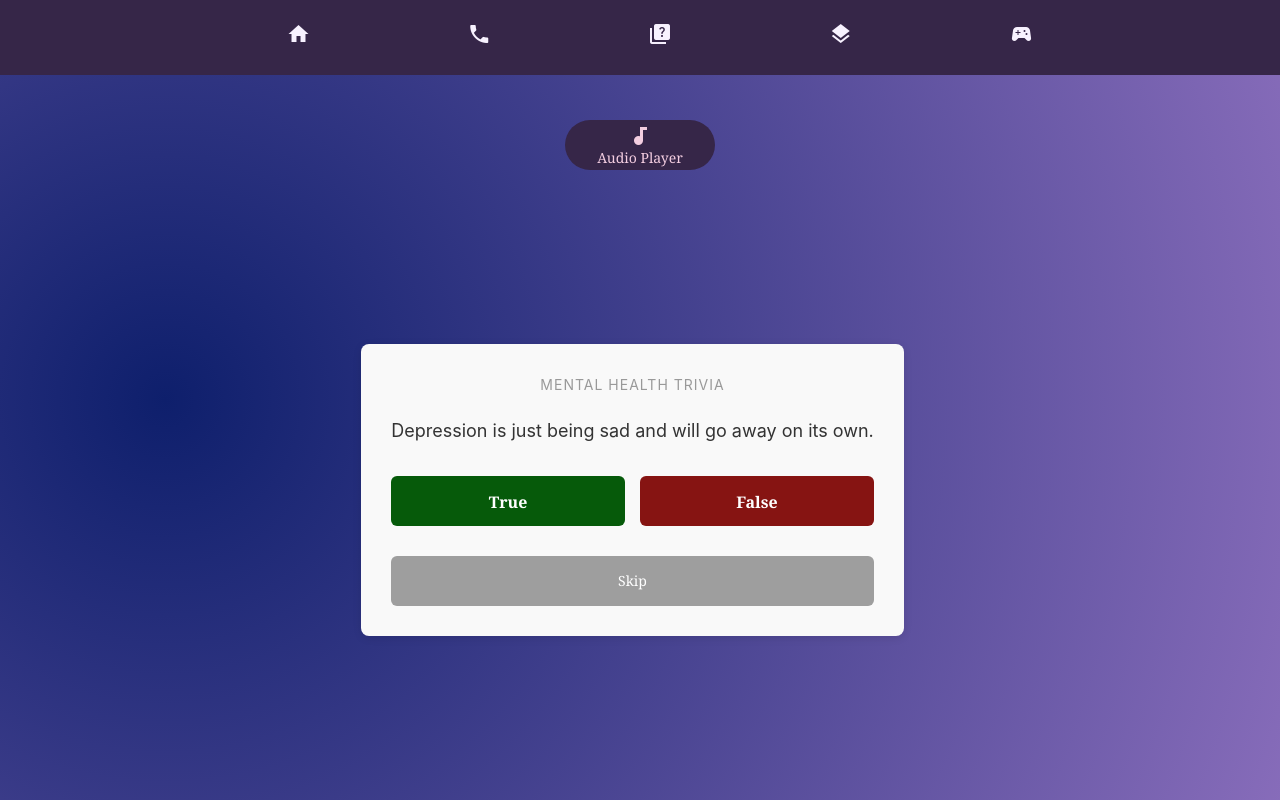
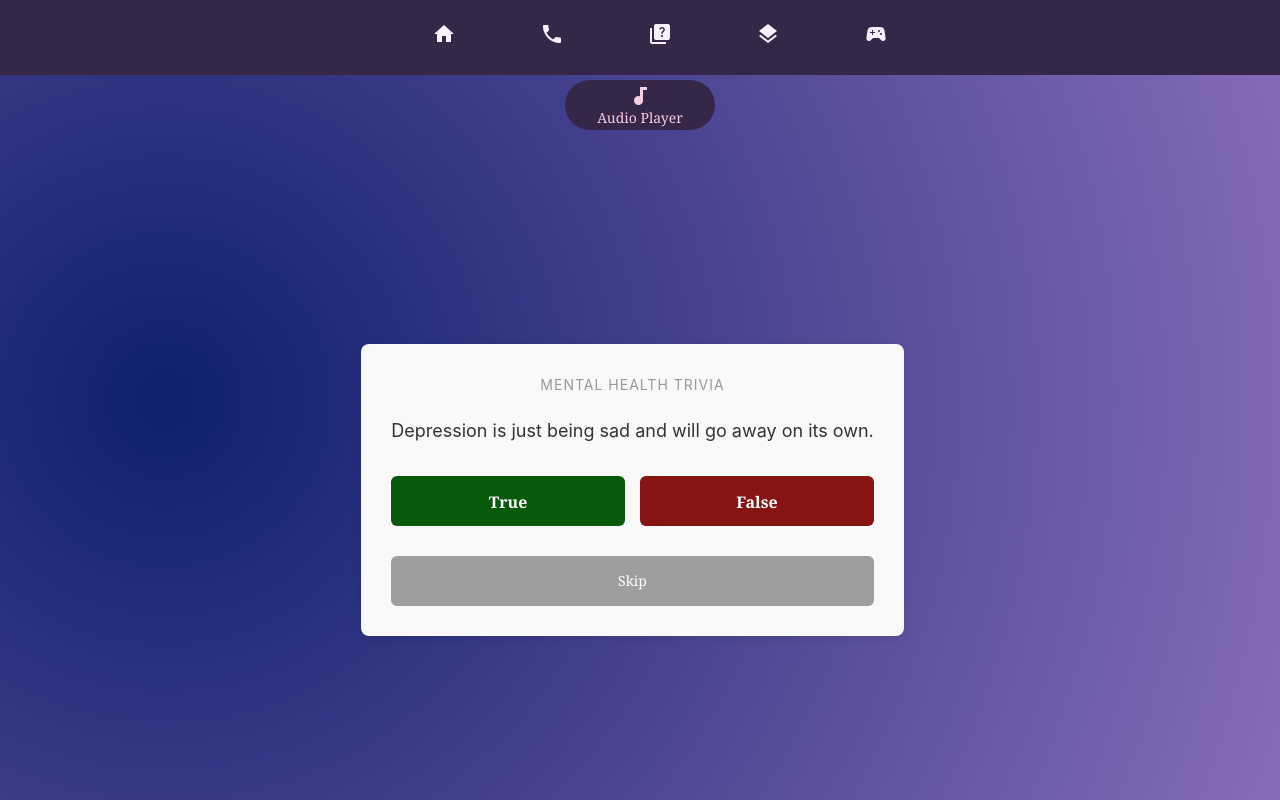
Before and after one commit to Incoming-Storm/doze_vue, a Vue app: page /trivia in a window 1280 px wide. Built offline with nearby package versions, Linux system fonts and the light colour scheme; what vue-sound would draw is missing.

Commit message:
shrinking stuff

```diff
--- a/src/App.vue
+++ b/src/App.vue
@@ -72,14 +72,14 @@ ul {
 ul li {
   display: block;
   color: #f8f2ff;
-  padding: 100px 3vw;
+  padding: 100px 10px;
   text-decoration: none;
 }
 
 ul li a {
   color: inherit; /* Inherit color from li */
   text-decoration: none; /* Remove underline */
-  padding: 20px 40px; /* Add padding for better click area */
+  padding: 20px 4vmin; /* Add padding for better click area */
   border-radius: 5px; /* Round corners */
   transition: background-color 0.3s, color 0.3s; /* Smooth hover */
   align-items: center;
@@ -87,6 +87,11 @@ ul li a {
 
 ul li a:hover {
   background-color: #111111;
+}
+
+ul li .material-icons{
+  font-size: 24px;
+  align-items: center;
 }
 
 .audio-toggle {
@@ -113,7 +118,7 @@ ul li a:hover {
 
 .top-controls {
   position: fixed;
-  top: 15%;
+  top: 10%;
   left: 50%;
   transform: translateX(-50%);
   z-index: 1000;
--- a/src/components/HomePage.vue
+++ b/src/components/HomePage.vue
@@ -119,8 +119,4 @@ console.log(quote.value);
   justify-content: center;
 }
 
-.material-icons {
-  font-size: 24px;
-}
-
 </style>
--- a/src/components/HotlinesPage.vue
+++ b/src/components/HotlinesPage.vue
@@ -192,7 +192,7 @@ blockquote {
 }
 
 .resources a {
-  color: #1a73e8;
+  color: #f2c47f;
 }
 
 .resources a:hover {
--- a/src/components/TriviaPage.vue
+++ b/src/components/TriviaPage.vue
@@ -189,11 +189,11 @@ const showAudioPlayer = ref(false);
 
 <template>
     <ul>
-      <li><router-link to="/homepage"><span class="material-icons">home</span><span></span></router-link></li>
-      <li><router-link to="/hotlines"><span class="material-icons">phone</span><span class="button-text"></span></router-link></li>
-      <li><router-link to="/trivia"><span class="material-icons">quiz</span><span class="button-text"></span></router-link></li>
-      <li><router-link to="/journal"><span class="material-icons">layers</span><span class="button-text"></span></router-link></li>
-      <li><router-link to="/game"><span class="material-icons">sports_esports</span><span class="button-text"></span></router-link></li>
+      <li><router-link to="/homepage"><span class="material-icons">home</span></router-link></li>
+      <li><router-link to="/hotlines"><span class="material-icons">phone</span></router-link></li>
+      <li><router-link to="/trivia"><span class="material-icons">quiz</span></router-link></li>
+      <li><router-link to="/journal"><span class="material-icons">layers</span></router-link></li>
+      <li><router-link to="/game"><span class="material-icons">sports_esports</span></router-link></li>
     </ul>
   <div class="trivia">
     <div class="top-controls">
```
